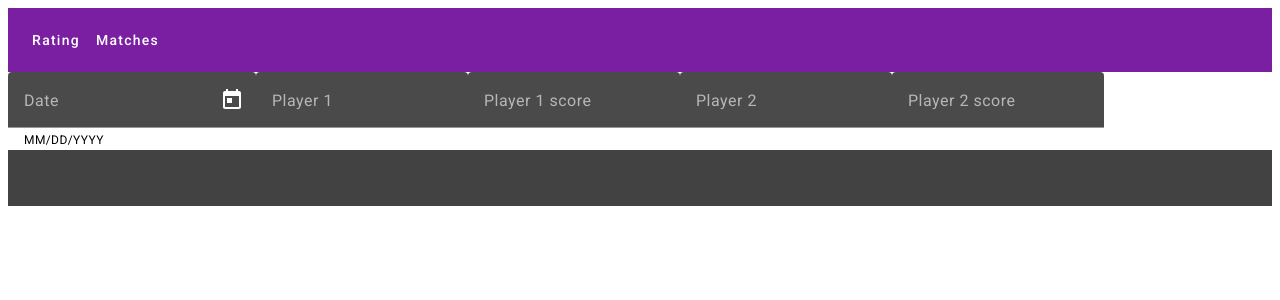
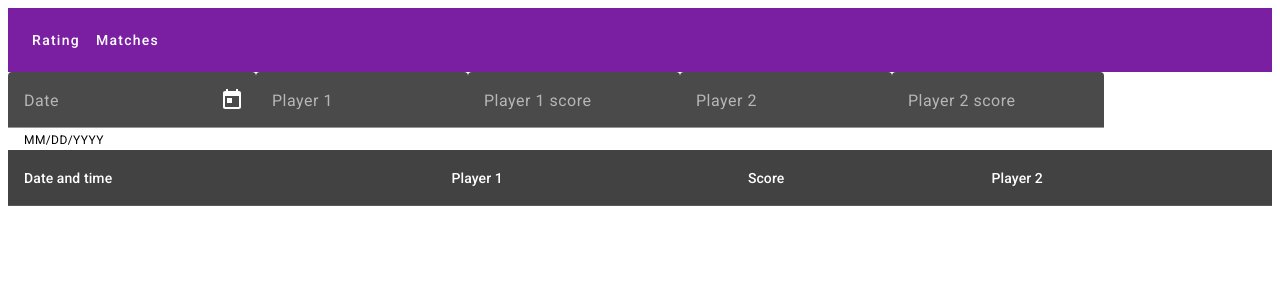
Before and after one commit to dzaba1/go-elo, an Angular app in the folder Frontend/: page /matches in a window 1280 px wide. Shown: the top 300 px of the page. Built offline with nearby package versions, Linux system fonts and the light colour scheme; no server answers.

Commit message:
Matches table

```diff
--- a/Frontend/src/app/matches/matches.component.html
+++ b/Frontend/src/app/matches/matches.component.html
@@ -28,6 +28,25 @@
 <mat-spinner *ngIf="!isLoaded"></mat-spinner>
 
 <table mat-table [dataSource]="dataSource" *ngIf="isLoaded">
+    <ng-container matColumnDef="dateTime">
+        <th mat-header-cell *matHeaderCellDef>Date and time</th>
+        <td mat-cell *matCellDef="let element"> {{element.dateTime}} </td>
+    </ng-container>
+
+    <ng-container matColumnDef="player1">
+        <th mat-header-cell *matHeaderCellDef>Player 1</th>
+        <td mat-cell *matCellDef="let element"> {{element.leftPlayer}} </td>
+    </ng-container>
+
+    <ng-container matColumnDef="score">
+        <th mat-header-cell *matHeaderCellDef>Score</th>
+        <td mat-cell *matCellDef="let element"> {{element.leftPlayerScore}}:{{element.rightPlayerScore}} </td>
+    </ng-container>
+
+    <ng-container matColumnDef="player2">
+        <th mat-header-cell *matHeaderCellDef>Player 2</th>
+        <td mat-cell *matCellDef="let element"> {{element.rightPlayer}} </td>
+    </ng-container>
 
     <tr mat-header-row *matHeaderRowDef="displayedColumns"></tr>
     <tr mat-row *matRowDef="let row; columns: displayedColumns;"></tr>
--- a/Frontend/src/app/matches/matches.component.ts
+++ b/Frontend/src/app/matches/matches.component.ts
@@ -8,7 +8,7 @@ import { EloService } from 'src/services/elo.service';
   styleUrls: ['./matches.component.sass']
 })
 export class MatchesComponent implements OnInit {
-  public displayedColumns = [];
+  public displayedColumns = ["dateTime", "player1", "score", "player2"];
   public dataSource: Match[] = [];
   public isLoaded = false;
   public newDate?: Date;
@@ -26,7 +26,7 @@ export class MatchesComponent implements OnInit {
   private async refresh(): Promise<void> {
     this.isLoaded = false;
     try {
-
+      this.dataSource = await this.eloService.getMatches();
     }
     finally {
       this.isLoaded = true;
@@ -53,7 +53,7 @@ export class MatchesComponent implements OnInit {
   }
 
   public canAddMatches(): boolean {
-    return this.isLoaded && this.newDate != null && this.newPlayer1.isOk && this.newPlayer2.isOk;
+    return this.isLoaded && this.newDate != null && this.newPlayer1.isOk && this.newPlayer2.isOk && this.newPlayer1.playerName !== this.newPlayer2.playerName;
   }
 }
 
```
